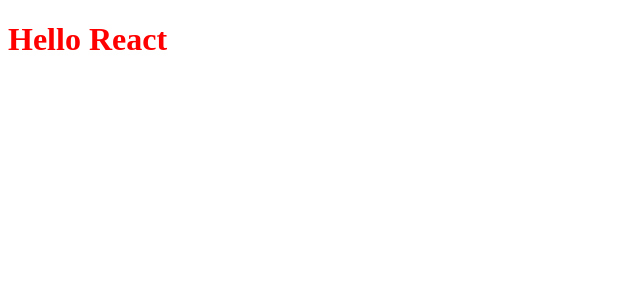
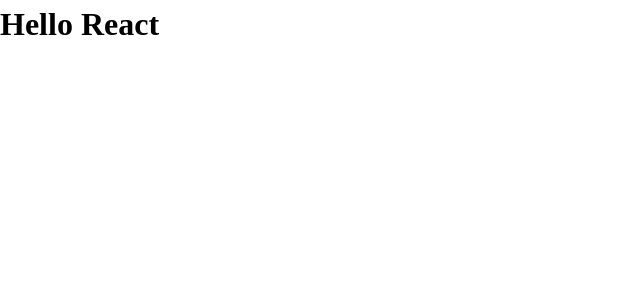
Before and after one commit to Valkyr-JS/StashReels, a React app: page / in a window 1280 px wide. Shown: the top 300 px of the page, without its empty margins (0-640 px from the left). Built offline with nearby package versions, Linux system fonts and the light colour scheme.

Commit message:
CSS reset

```diff
--- a/src/globals.scss
+++ b/src/globals.scss
@@ -1,3 +1,55 @@
-h1 {
-  color: red;
+/*
+  1. Use a more-intuitive box-sizing model.
+*/
+*,
+*::before,
+*::after {
+  box-sizing: border-box;
 }
+/*
+    2. Remove default margin
+  */
+* {
+  margin: 0;
+}
+/*
+    Typographic tweaks!
+    3. Add accessible line-height
+    4. Improve text rendering
+  */
+body {
+  line-height: 1.5;
+  -webkit-font-smoothing: antialiased;
+}
+/*
+    5. Improve media defaults
+  */
+img,
+picture,
+video,
+canvas,
+svg {
+  display: block;
+  max-width: 100%;
+}
+/*
+    6. Remove built-in form typography styles
+  */
+input,
+button,
+textarea,
+select {
+  font: inherit;
+}
+/*
+    7. Avoid text overflows
+  */
+p,
+h1,
+h2,
+h3,
+h4,
+h5,
+h6 {
+  overflow-wrap: break-word;
+}
```
